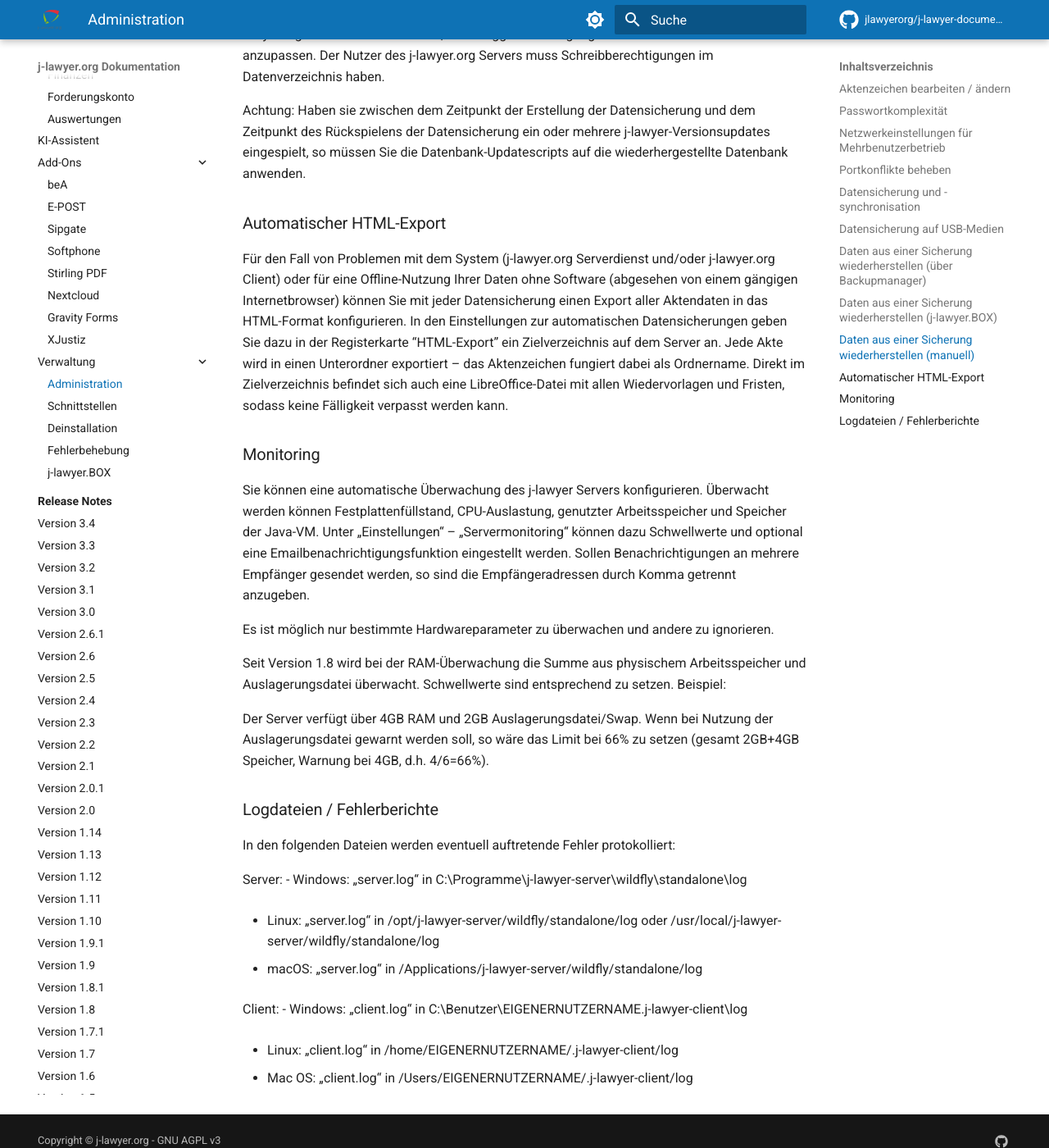
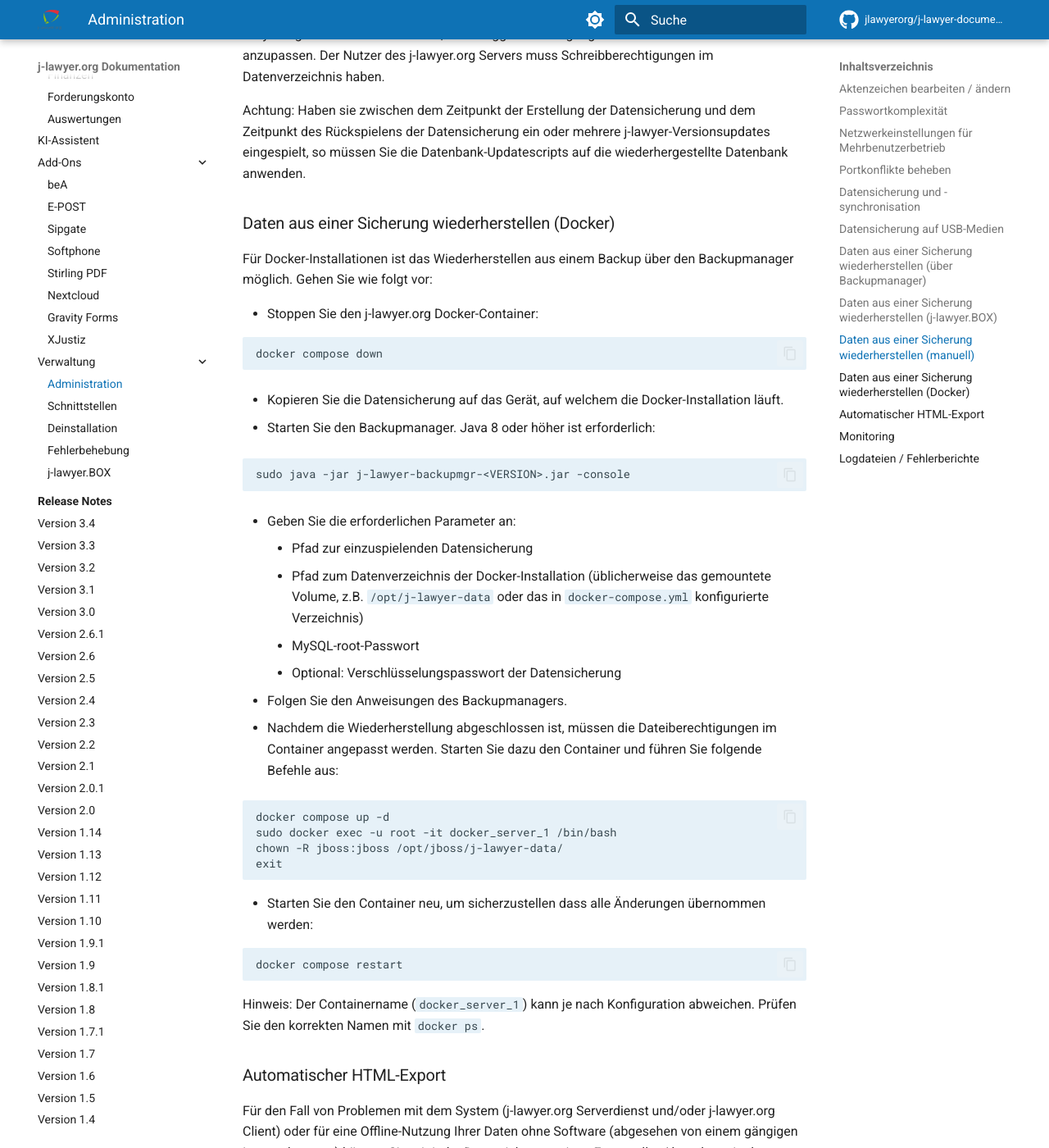
Before and after one commit to jlawyerorg/j-lawyer-documentation, an MkDocs documentation site: the page built from docs/benutzerhandbuch/administration.md, in a window 1280 px wide and 1400 px high, scrolled down 8283 px. Shown: the whole window at 82% size. Built offline with MkDocs 1.6.1 and Material for MkDocs 9.7.7, drawn with Linux system fonts in a browser that asks for light colours; comment, search, counter and statistics services are not loaded.

Commit message:
added docker restore information

````diff
--- a/docs/benutzerhandbuch/administration.md
+++ b/docs/benutzerhandbuch/administration.md
@@ -220,6 +220,49 @@
 
 Achtung: Haben sie zwischen dem Zeitpunkt der Erstellung der Datensicherung und dem Zeitpunkt des Rückspielens der Datensicherung ein oder mehrere j-lawyer-Versionsupdates eingespielt, so müssen Sie die Datenbank-Updatescripts auf die wiederhergestellte Datenbank anwenden.
 
+### Daten aus einer Sicherung wiederherstellen (Docker)
+
+Für Docker-Installationen ist das Wiederherstellen aus einem Backup über den Backupmanager möglich. Gehen Sie wie folgt vor:
+
+- Stoppen Sie den j-lawyer.org Docker-Container:
+
+```
+docker compose down
+```
+
+- Kopieren Sie die Datensicherung auf das Gerät, auf welchem die Docker-Installation läuft.
+
+- Starten Sie den Backupmanager. Java 8 oder höher ist erforderlich:
+
+```
+sudo java -jar j-lawyer-backupmgr-<VERSION>.jar -console
+```
+
+- Geben Sie die erforderlichen Parameter an:
+    - Pfad zur einzuspielenden Datensicherung
+    - Pfad zum Datenverzeichnis der Docker-Installation (üblicherweise das gemountete Volume, z.B. `/opt/j-lawyer-data` oder das in `docker-compose.yml` konfigurierte Verzeichnis)
+    - MySQL-root-Passwort
+    - Optional: Verschlüsselungspasswort der Datensicherung
+
+- Folgen Sie den Anweisungen des Backupmanagers.
+
+- Nachdem die Wiederherstellung abgeschlossen ist, müssen die Dateiberechtigungen im Container angepasst werden. Starten Sie dazu den Container und führen Sie folgende Befehle aus:
+
+```
+docker compose up -d
+sudo docker exec -u root -it docker_server_1 /bin/bash
+chown -R jboss:jboss /opt/jboss/j-lawyer-data/
+exit
+```
+
+- Starten Sie den Container neu, um sicherzustellen dass alle Änderungen übernommen werden:
+
+```
+docker compose restart
+```
+
+Hinweis: Der Containername (`docker_server_1`) kann je nach Konfiguration abweichen. Prüfen Sie den korrekten Namen mit `docker ps`.
+
 ### Automatischer HTML-Export
 
 
````
Also changed, not shown: CLAUDE.md (+1 -0 lines), 1 other file.
